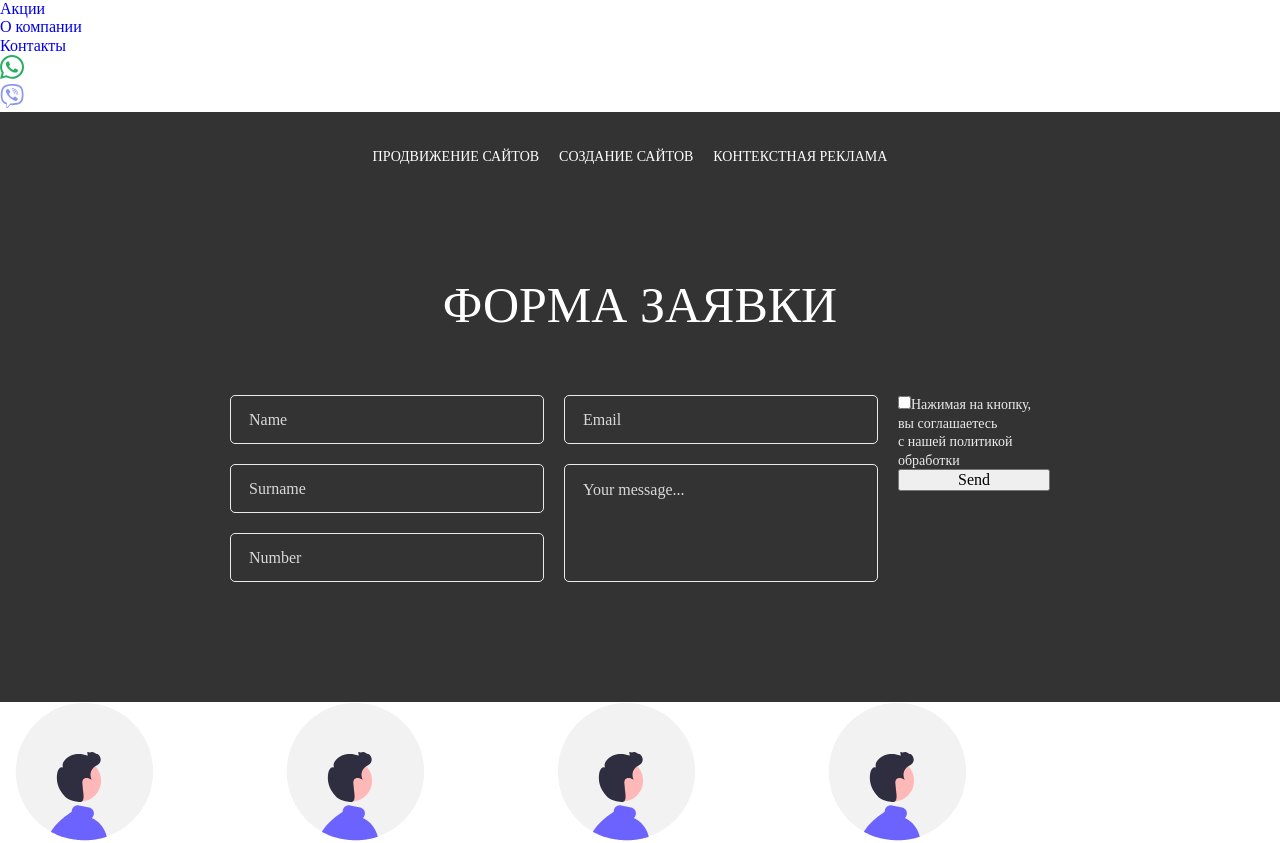
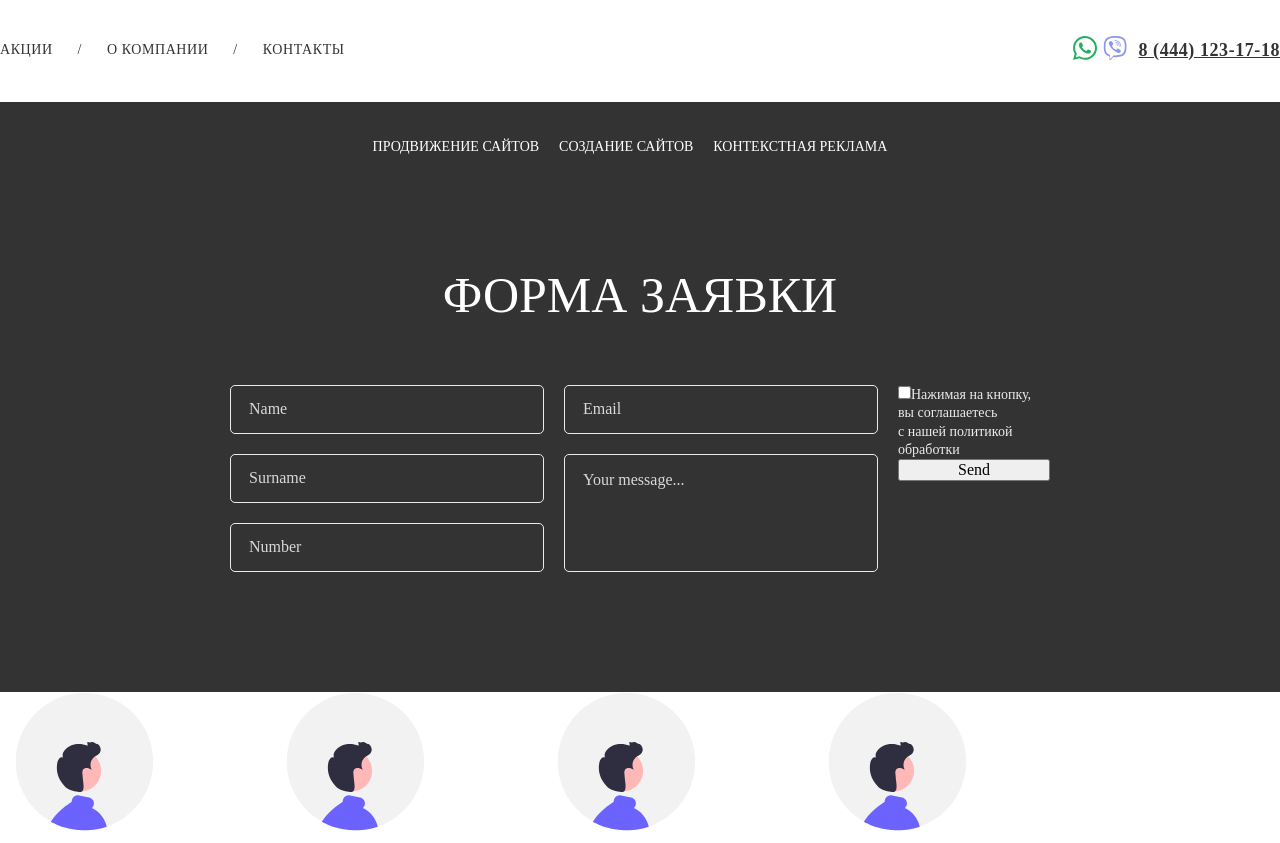
Before and after one commit to barometer-js/internet-advertising, a React (Create React App) app: page / in a window 1280 px wide. Shown: the top 843 px of the page. Built offline with nearby package versions, Linux system fonts and the light colour scheme.

Commit message:
added styles navigation

```diff
--- a/package.json
+++ b/package.json
@@ -15,6 +15,7 @@
     "react": "^17.0.2",
     "react-dom": "^17.0.2",
     "react-scripts": "4.0.3",
+    "styled-components": "^5.3.3",
     "web-vitals": "^1.1.2"
   },
   "scripts": {
--- a/src/components/Contacts/HeaderContacts.js
+++ b/src/components/Contacts/HeaderContacts.js
@@ -1,17 +1,60 @@
 import { Icon } from '../Icon';
 import { getStyles } from '../../layout/layout';
+import styled from 'styled-components';
 const styles = getStyles();
+const HeaderContact = styled.ul`
+  display: flex;
+  justify-content: center;
+  align-items: center;
+  padding-top: 18px;
+  padding-bottom: 18px;
+
+  li {
+    display: flex;
+    justify-content: baseline;
+    align-items: center;
+    font-weight: 500;
+    font-size: 14px;
+    line-height: 1.2;
+    letter-spacing: 0.04em;
+    text-transform: uppercase;
+    color: #333333;
+
+    a {
+      color: inherit;
+      padding-top: 18px;
+      padding-bottom: 18px;
+      display: inline-block;
+      text-decoration: underline;
+      font-weight: 700;
+      font-size: 18px;
+    }
+  }
+  .iconWhatsapp {
+    margin-right: 6px;
+  }
+  .iconViber {
+    margin-right: 12px;
+  }
+`;
 function HeaderContacts() {
   return (
     <div>
-      <ul>
-        <li>
-          <Icon iconName="whatsapp" color={styles.whatsappColor} />
+      <HeaderContact>
+        <li className="iconWhatsapp">
+          <a href="https://wa.me/384441231718">
+            <Icon iconName="whatsapp" color={styles.whatsappColor} />
+          </a>
+        </li>
+        <li className="iconViber">
+          <a href="viber://chat?number=+384441231718">
+            <Icon iconName="viber" color={styles.viberColor} />
+          </a>
         </li>
         <li>
-          <Icon iconName="viber" color={styles.viberColor} />
+          <a href=" tel:+384441231718">8 (444) 123-17-18</a>
         </li>
-      </ul>
+      </HeaderContact>
     </div>
   );
 }
--- a/src/components/TopNavigation/TopNavigation.js
+++ b/src/components/TopNavigation/TopNavigation.js
@@ -1,10 +1,45 @@
 import HeaderContacts from '../Contacts/HeaderContacts';
+import styled from 'styled-components';
+const NavWrapper = styled.div`
+  display: flex;
+  justify-content: space-between;
+  align-items: center;
+`;
+const NavList = styled.ul`
+  display: flex;
+  justify-content: center;
+  align-items: center;
+
+  li {
+    display: flex;
+    justify-content: baseline;
+    align-items: center;
+    font-weight: 500;
+    font-size: 14px;
+    line-height: 1.2;
+    letter-spacing: 0.04em;
+    text-transform: uppercase;
+    color: #333333;
+    a {
+      color: inherit;
+      padding-top: 18px;
+      padding-bottom: 18px;
+      display: inline-block;
+    }
+  }
+  li:not(:last-child):after {
+    content: '/';
+    margin-left: 25px;
+    margin-right: 25px;
+    display: block;
+  }
+`;
 
 function TopNavigation() {
   return (
-    <div>
+    <NavWrapper>
       <nav>
-        <ul>
+        <NavList>
           <li>
             <a href="/">Акции</a>
           </li>
@@ -14,10 +49,10 @@ function TopNavigation() {
           <li>
             <a href="/">Контакты</a>
           </li>
-        </ul>
+        </NavList>
       </nav>
       <HeaderContacts />
-    </div>
+    </NavWrapper>
   );
 }
 
```
Also changed, not shown: 1 other file (tests, documents, lock files or other folders).
